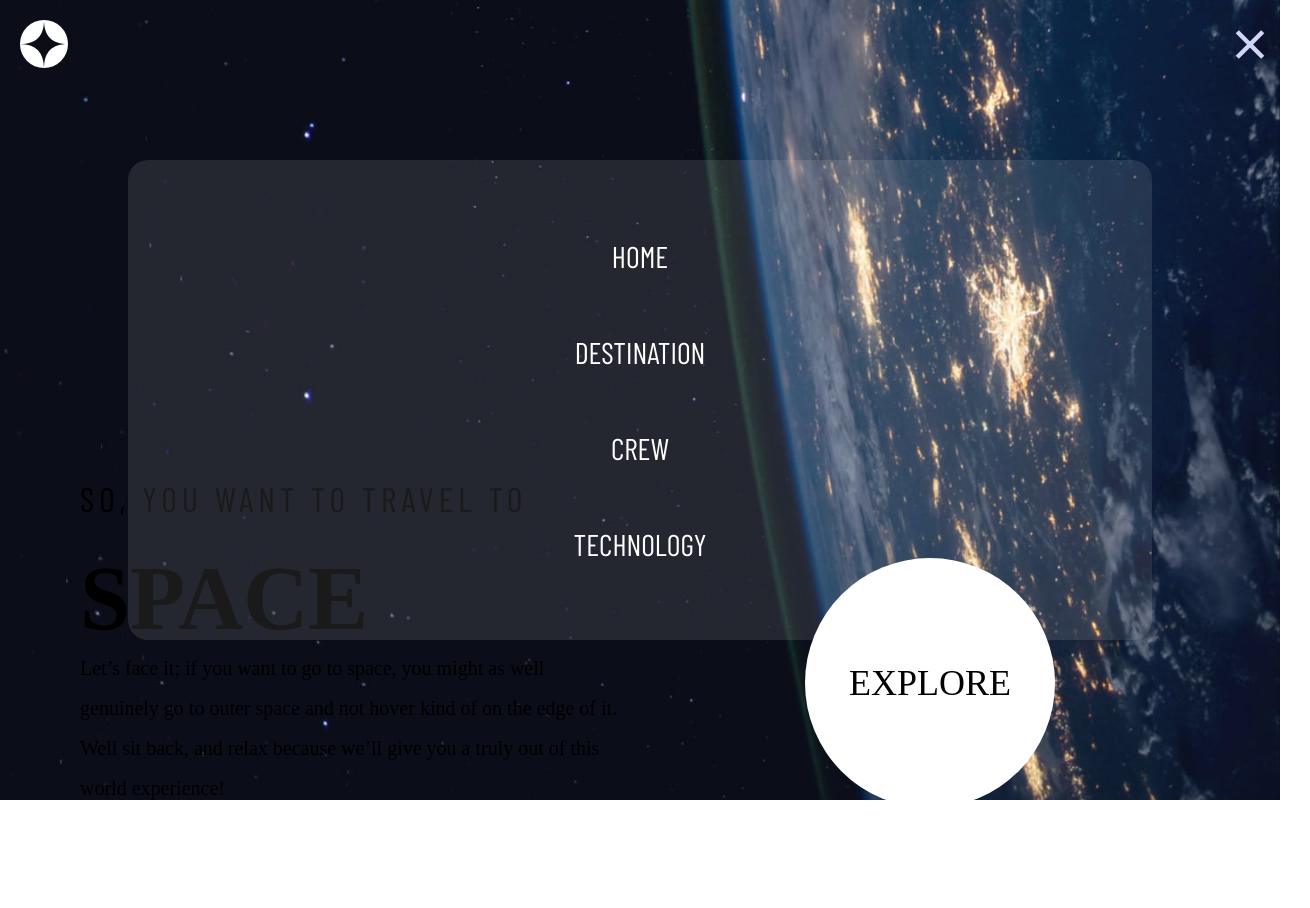
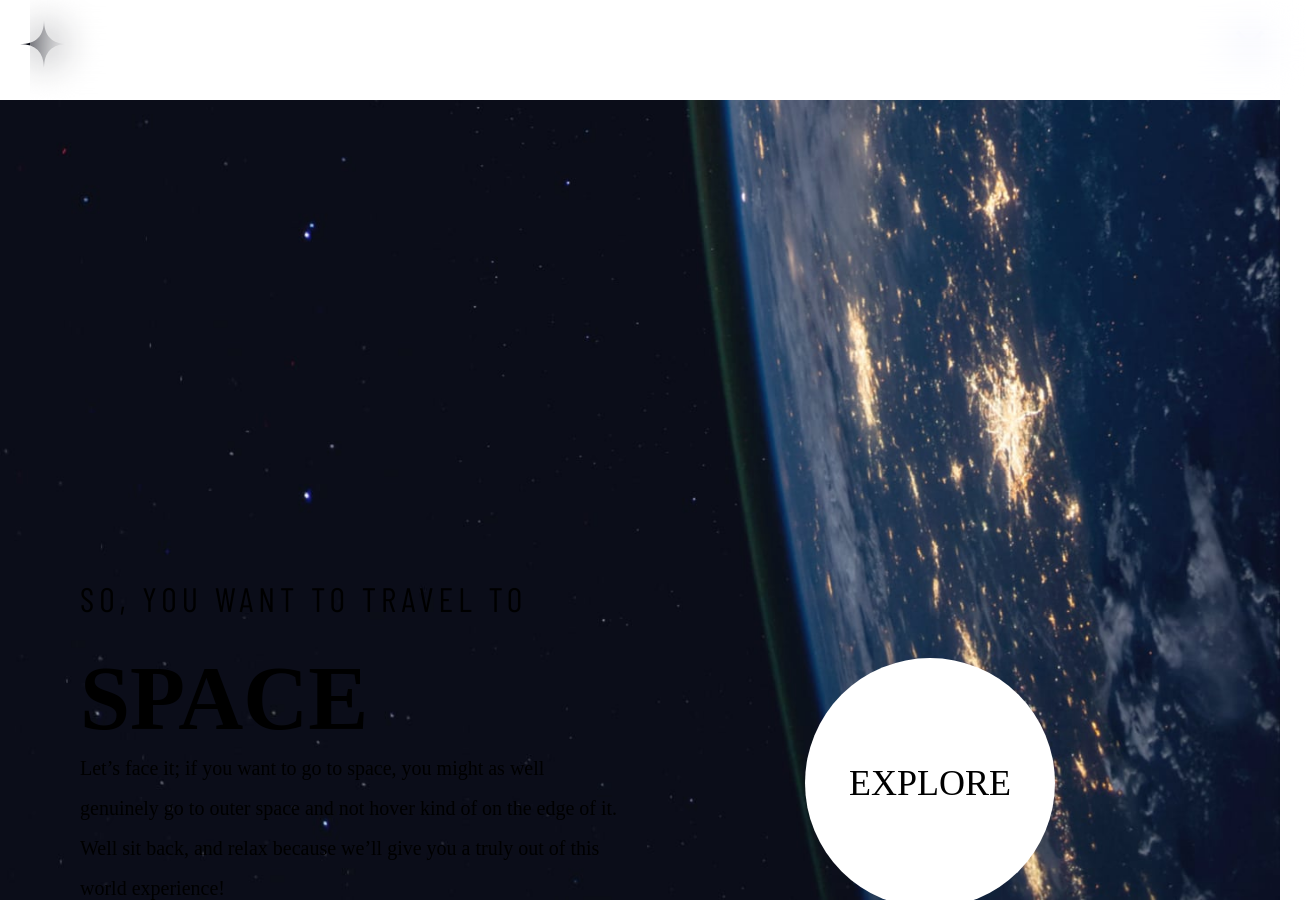
Before and after one commit to zun-liang/fem-space-tourism, a React (Vite) app: page / in a window 1280 px wide. Both pictures are taken after a click on the icon 1248 px from the left and 44 px from the top of the page. Shown: the whole page, 1310 px wide, since content can reach past the window. Before the commit the page ends 808 px from the top, so only its background shows below. Built offline with nearby package versions, Linux system fonts and the light colour scheme; a web font is replaced by a local one.

Commit message:
update menu

```diff
--- a/src/components/Menu.tsx
+++ b/src/components/Menu.tsx
@@ -2,36 +2,82 @@ import styled from "styled-components";
 import { NavLink } from "react-router-dom";
 import { Dispatch, SetStateAction } from "react";
 
-const MenuContainer = styled.ul`
+const MenuContainer = styled.nav``;
+const StyledList = styled.ul`
   background-color: rgba(255, 255, 255, 0.1);
+  backdrop-filter: blur(20px);
   position: absolute;
-  top: 50%;
-  left: 50%;
-  transform: translate(-50%, -50%);
-  width: 80vw;
-  height: 60vh;
+  right: 0;
+  width: 70vw;
+  height: 100%;
   z-index: 2;
-  border-radius: 1rem;
+  padding: 6rem 2rem;
+  @media (min-width: 600px) {
+    position: relative;
+    top: 0;
+    left: auto;
+    right: -1.5rem;
+    transform: translate(0, 0);
+    width: auto;
+    height: 100px;
+    padding: 0 3rem;
+    z-index: 1;
+    border-radius: 0;
     display: flex;
-  flex-direction: column;
+    flex-direction: row;
     justify-content: center;
     align-items: center;
-  gap: 3rem;
+    gap: 2rem;
+  }
+  @media (min-width: 1024px) {
+    padding: 0 8rem;
+    height: 100px;
+  }
 `;
 const StyledListItem = styled.li`
+  height: 4rem;
   list-style: none;
   font-family: "Barlow Condensed", sans-serif;
   font-weight: 400;
-  font-size: 1.5rem;
+  letter-spacing: 2px;
+  display: flex;
+  align-items: flex-end;
+  @media (min-width: 600px) {
+    font-size: 1rem;
+    height: 100%;
+    align-items: center;
+  }
 `;
 const StyledLink = styled(NavLink)`
+  width: 60%;
+  height: 60%;
   text-decoration: none;
+  display: flex;
+  align-items: center;
   cursor: pointer;
+  border-bottom: 3px solid transparent;
+  &:hover {
+    border-bottom: 3px solid gray;
+  }
   &:link,
   &:active,
   &:hover,
   &:visited {
     color: white;
+  }
+  & > span {
+    font-weight: bold;
+    margin-right: 10px;
+    @media (min-width: 600px) {
+      display: none;
+    }
+    @media (min-width: 1024px) {
+      display: inline;
+    }
+  }
+  @media (min-width: 600px) {
+    width: 100%;
+    height: 100%;
   }
 `;
 
@@ -40,29 +86,55 @@ interface Props {
 }
 
 const Menu = ({ setMenu }: Props) => {
+  const activeStyle = {
+    borderBottom: "3px solid white",
+  };
+  const defaultStyle = {};
   const closeMenu = () => setMenu(false);
   return (
     <MenuContainer>
+      <StyledList>
         <StyledListItem>
-        <StyledLink to="." onClick={closeMenu}>
+          <StyledLink
+            to="."
+            onClick={closeMenu}
+            style={({ isActive }) => (isActive ? activeStyle : defaultStyle)}
+          >
+            <span>00</span>
             HOME
           </StyledLink>
         </StyledListItem>
         <StyledListItem>
-        <StyledLink to="destination" onClick={closeMenu}>
+          <StyledLink
+            to="destination"
+            onClick={closeMenu}
+            style={({ isActive }) => (isActive ? activeStyle : defaultStyle)}
+          >
+            <span>01</span>
             DESTINATION
           </StyledLink>
         </StyledListItem>
         <StyledListItem>
-        <StyledLink to="crew" onClick={closeMenu}>
+          <StyledLink
+            to="crew"
+            onClick={closeMenu}
+            style={({ isActive }) => (isActive ? activeStyle : defaultStyle)}
+          >
+            <span>02</span>
             CREW
           </StyledLink>
         </StyledListItem>
         <StyledListItem>
-        <StyledLink to="technology" onClick={closeMenu}>
+          <StyledLink
+            to="technology"
+            onClick={closeMenu}
+            style={({ isActive }) => (isActive ? activeStyle : defaultStyle)}
+          >
+            <span>03</span>
             TECHNOLOGY
           </StyledLink>
         </StyledListItem>
+      </StyledList>
     </MenuContainer>
   );
 };
```
Lines whose indentation alone changed are shown as unchanged.
